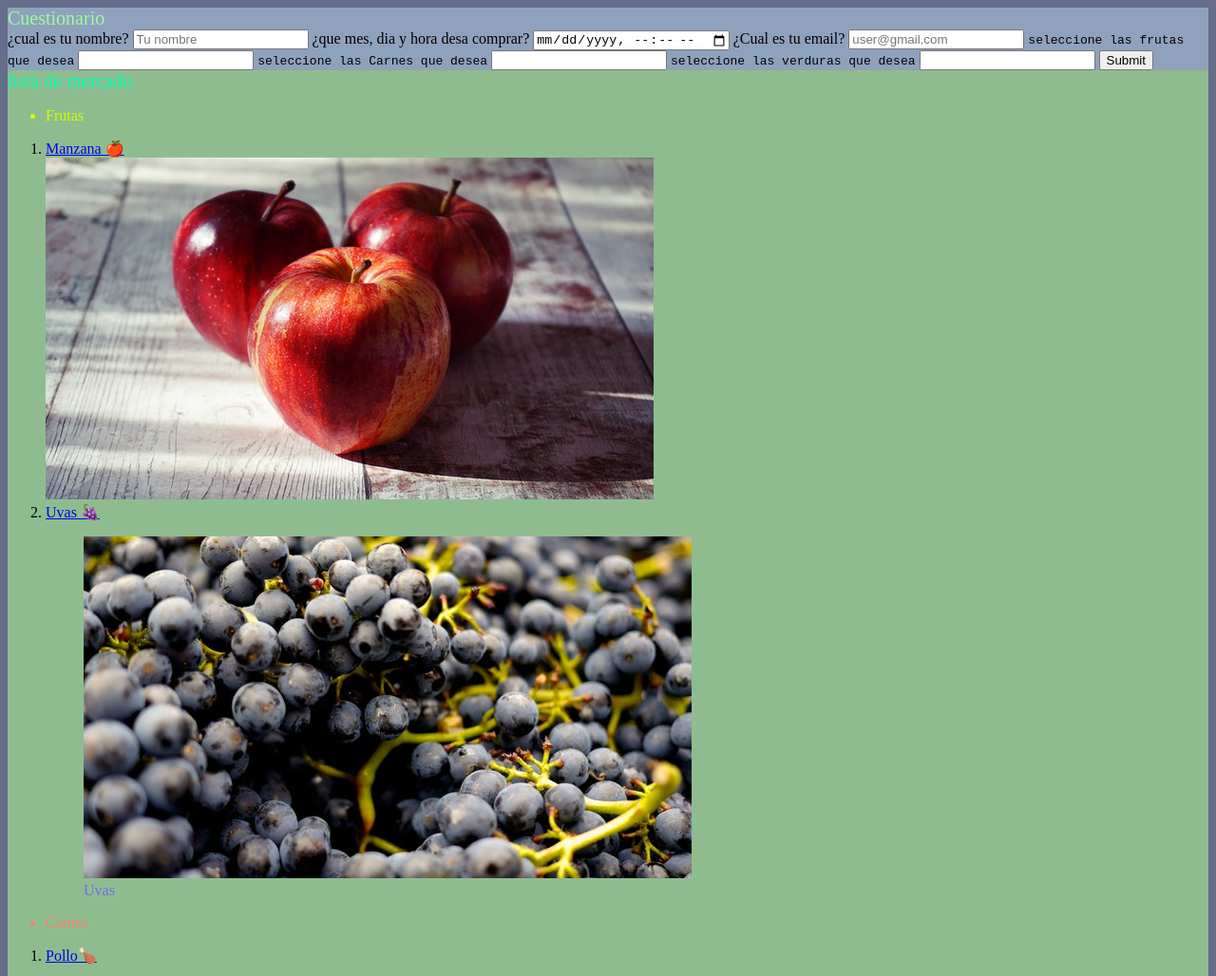
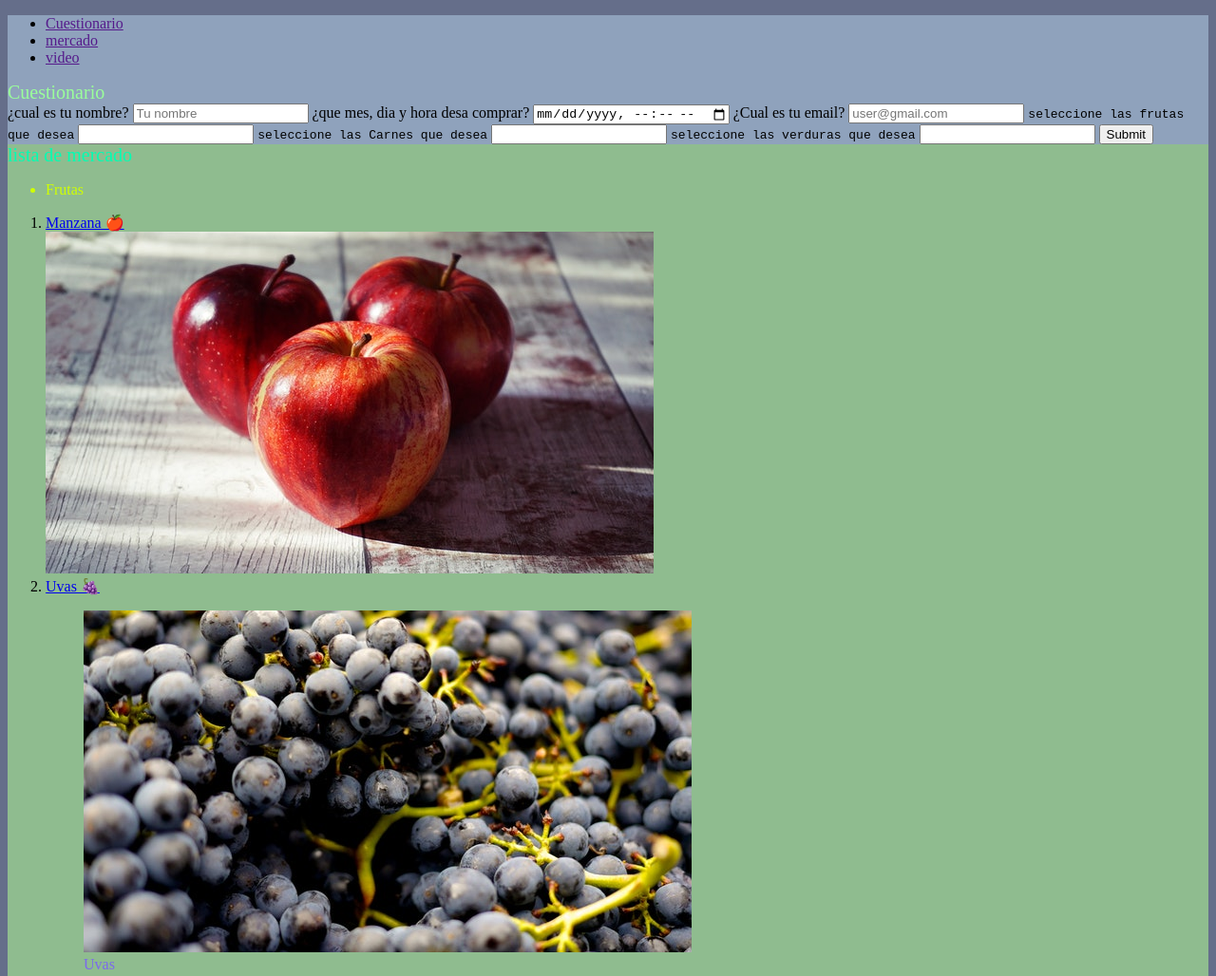
Before and after one commit to BinaryTreeCode/frutas-todo-murio, a plain HTML site: page index.html in a window 1280 px wide. Shown: the top 1028 px of the page at 95% size. Drawn offline with Linux system fonts and the light colour scheme.

```diff
--- a/index.html
+++ b/index.html
@@ -10,6 +10,13 @@
     </head>
     <body>
         <header>
+            <nav>
+                <ul>
+                    <li><a href="">Cuestionario</a></li>
+                    <li><a href="">mercado</a></li>
+                    <li><a href="">video</a></li>
+                </ul>
+            </nav>
             <section>
                 <article>
                     <section>
@@ -56,7 +63,6 @@
                     </section>
                 </article>
             </section>
-            <nav></nav>
         </header>
         <main id="No">
             <section>
```
Also changed, not shown: 1 other file.
